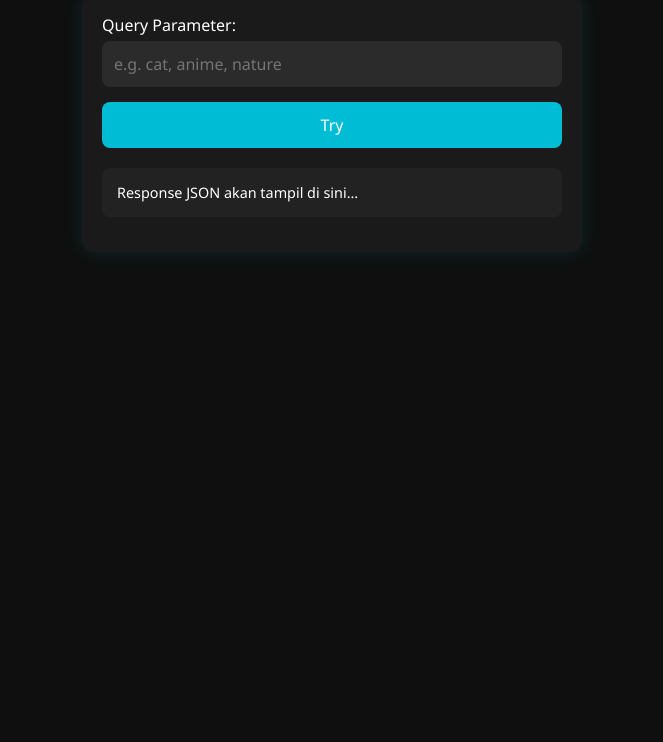
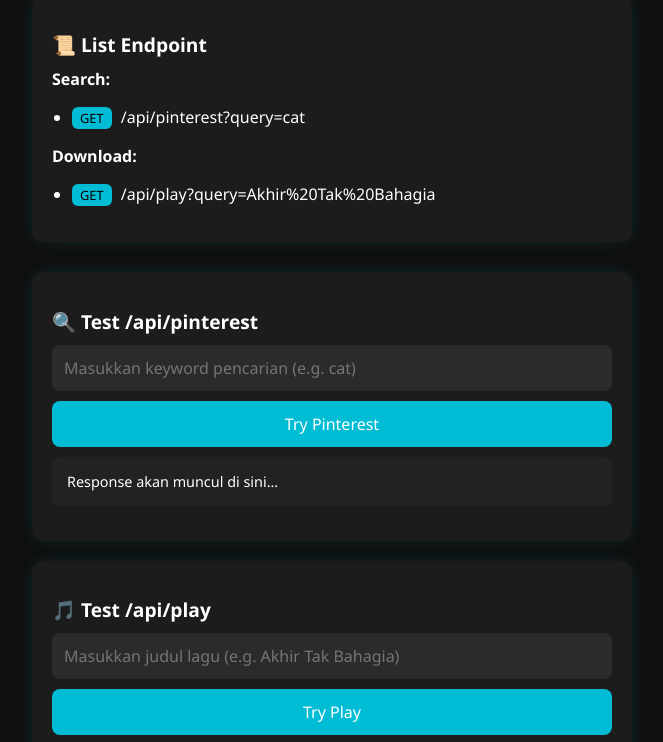
Before and after one commit to fahrigifthub/ferninesite, a website: page public/index.html in a window 1280 px wide. Shown: the part 94-836 px from the top of the page, without its empty margins (308-971 px from the left). Before the commit the page ends 800 px from the top, so only its background shows below. Drawn offline with Linux system fonts and the light colour scheme.

Commit message:
Update index.html

```diff
--- a/public/index.html
+++ b/public/index.html
@@ -3,7 +3,7 @@
 <head>
   <meta charset="UTF-8" />
   <meta name="viewport" content="width=device-width, initial-scale=1.0"/>
-  <title>Pinterest API Tester</title>
+  <title>API Tester - Ferninesite</title>
   <style>
     * {
       box-sizing: border-box;
@@ -16,22 +16,23 @@
       padding: 20px;
     }
     h1 {
-      font-size: 1.8rem;
+      font-size: 1.6rem;
       text-align: center;
-      margin-bottom: 10px;
     }
     .container {
-      max-width: 500px;
+      max-width: 600px;
       margin: 0 auto;
-      background: #1a1a1a;
+    }
+    .card {
+      background: #1c1c1c;
       border-radius: 12px;
       padding: 20px;
-      box-shadow: 0 0 20px rgba(0,255,255,0.1);
+      margin-bottom: 20px;
+      box-shadow: 0 0 15px rgba(0,255,255,0.1);
     }
-    label {
-      font-size: 1rem;
-      margin-bottom: 5px;
-      display: block;
+    .card h2 {
+      font-size: 1.2rem;
+      margin-bottom: 10px;
     }
     input[type="text"] {
       width: 100%;
@@ -43,7 +44,7 @@
       font-size: 1rem;
     }
     button {
-      margin-top: 15px;
+      margin-top: 10px;
       width: 100%;
       padding: 12px;
       border: none;
@@ -52,13 +53,12 @@
       font-size: 1rem;
       border-radius: 8px;
       cursor: pointer;
-      transition: background 0.3s ease;
     }
     button:hover {
       background: #0097a7;
     }
     pre {
-      margin-top: 20px;
+      margin-top: 10px;
       background: #222;
       padding: 15px;
       border-radius: 8px;
@@ -68,38 +68,80 @@
       max-height: 400px;
       overflow: auto;
     }
+    ul {
+      padding-left: 20px;
+    }
+    .api-list {
+      margin-bottom: 30px;
+    }
+    .tag {
+      display: inline-block;
+      background: #00bcd4;
+      color: #000;
+      padding: 2px 8px;
+      border-radius: 6px;
+      font-size: 0.8rem;
+      margin-right: 5px;
+    }
   </style>
 </head>
 <body>
-  <h1>🔎 Pinterest API Tester</h1>
+  <h1>📡 Ferninesite Public API</h1>
+
   <div class="container">
-    <label for="query">Query Parameter:</label>
-    <input type="text" id="query" placeholder="e.g. cat, anime, nature" />
+    <div class="card api-list">
+      <h2>📜 List Endpoint</h2>
+      <strong>Search:</strong>
+      <ul>
+        <li><span class="tag">GET</span> <code>/api/pinterest?query=cat</code></li>
+      </ul>
+      <strong>Download:</strong>
+      <ul>
+        <li><span class="tag">GET</span> <code>/api/play?query=Akhir%20Tak%20Bahagia</code></li>
+      </ul>
+    </div>
 
-    <button onclick="fetchData()">Try</button>
+    <div class="card">
+      <h2>🔍 Test /api/pinterest</h2>
+      <input type="text" id="queryPinterest" placeholder="Masukkan keyword pencarian (e.g. cat)"/>
+      <button onclick="fetchPinterest()">Try Pinterest</button>
+      <pre id="resPinterest">Response akan muncul di sini...</pre>
+    </div>
 
-    <pre id="responseBox">Response JSON akan tampil di sini...</pre>
+    <div class="card">
+      <h2>🎵 Test /api/play</h2>
+      <input type="text" id="queryPlay" placeholder="Masukkan judul lagu (e.g. Akhir Tak Bahagia)"/>
+      <button onclick="fetchPlay()">Try Play</button>
+      <pre id="resPlay">Response akan muncul di sini...</pre>
+    </div>
   </div>
 
   <script>
-    async function fetchData() {
-      const q = document.getElementById('query').value.trim();
-      const box = document.getElementById('responseBox');
-
-      if (!q) {
-        box.textContent = '❌ Harap isi query terlebih dahulu.';
-        return;
-      }
-
-      box.textContent = '⏳ Memuat data...';
-
+    async function fetchPinterest() {
+      const q = document.getElementById('queryPinterest').value.trim();
+      const box = document.getElementById('resPinterest');
+      if (!q) return box.textContent = '❌ Harap isi query.';
+      box.textContent = '⏳ Memuat...';
       try {
         const res = await fetch(`/api/pinterest?query=${encodeURIComponent(q)}`);
-        const data = await res.json();
-        box.textContent = JSON.stringify(data, null, 2);
-        box.scrollIntoView({ behavior: 'smooth' });
+        const json = await res.json();
+        box.textContent = JSON.stringify(json, null, 2);
       } catch (e) {
-        box.textContent = '❌ Gagal mengambil data.';
+        box.textContent = '❌ Error mengambil data';
+      }
+    }
+
+    async function fetchPlay() {
+      const q = document.getElementById('queryPlay').value.trim();
+      const box = document.getElementById('resPlay');
+      if (!q) return box.textContent = '❌ Harap isi query.';
+      box.textContent = '⏳ Memuat...';
+      try {
+        const res = await fetch(`/api/play?query=${encodeURIComponent(q)}`);
+        const json = await res.json();
+        box.textContent = JSON.stringify(json, null, 2);
+      } catch (e) {
+        box.textContent = '❌ Error mengambil data';
       }
     }
   </script>
```
